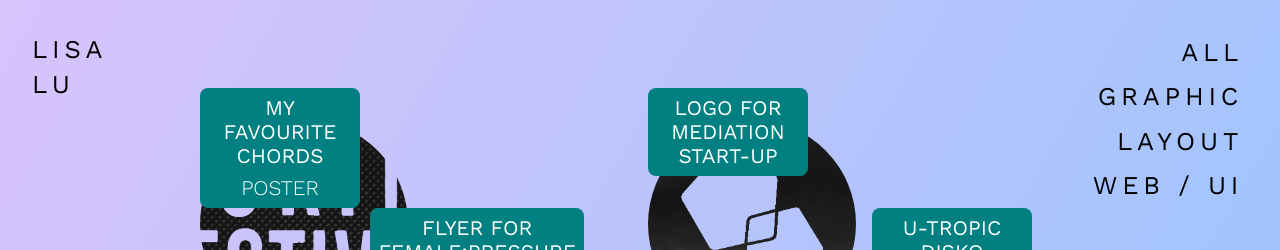
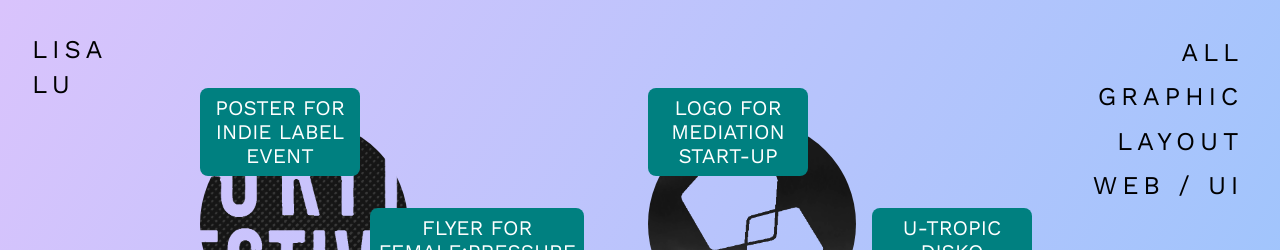
Before and after one commit to lisa-von-mond/my-space, a Next.js app: page / in a window 1280 px wide. Shown: the top 250 px of the page. Built offline with nearby package versions, Linux system fonts and the light colour scheme.

Commit message:
change small detail

```diff
--- a/card-data.js
+++ b/card-data.js
@@ -1,8 +1,8 @@
 export const cardData = [
 
     {id: 1,
-    title:"my favourite chords",
-    desc:"poster",
+    title:"poster for indie label event",
+    desc:null,
     pic:"/mfc_TEASER_mono.png",
     cat:[1,3],
     link:"mfc"},
```
